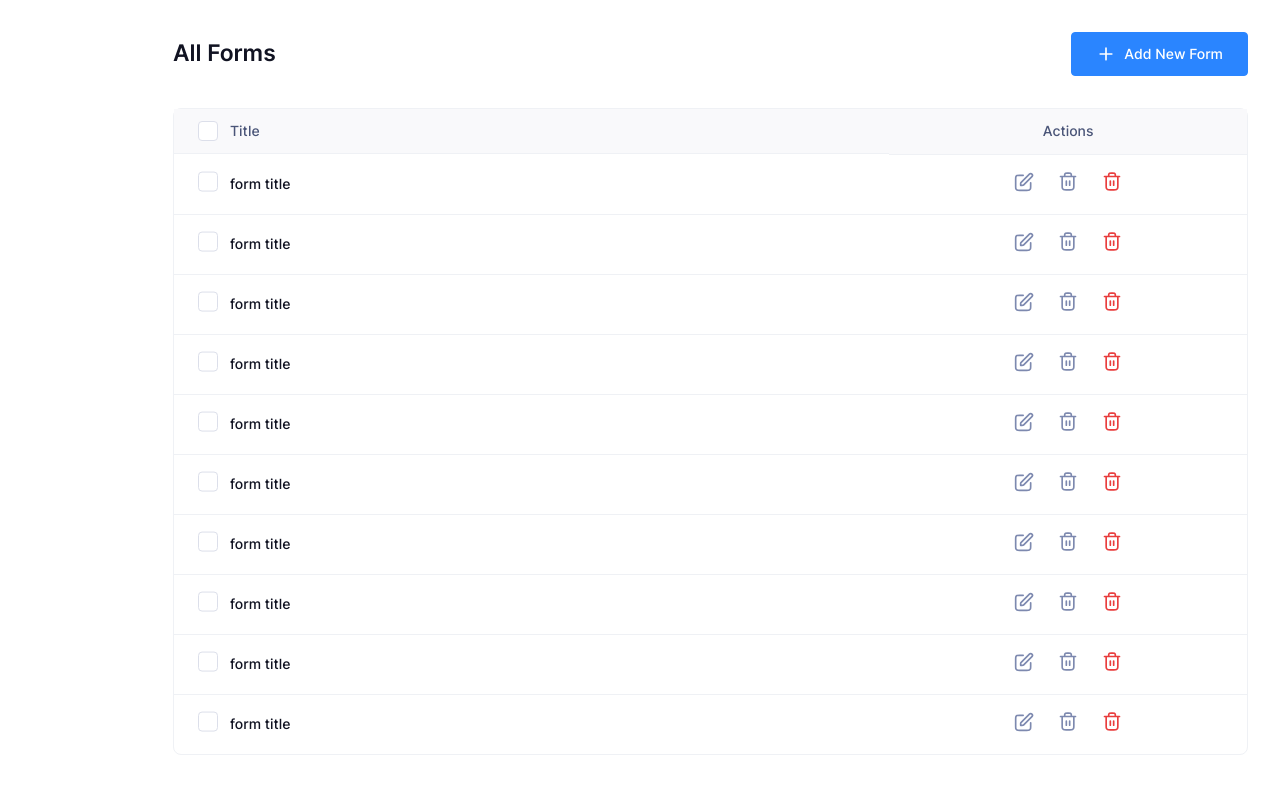
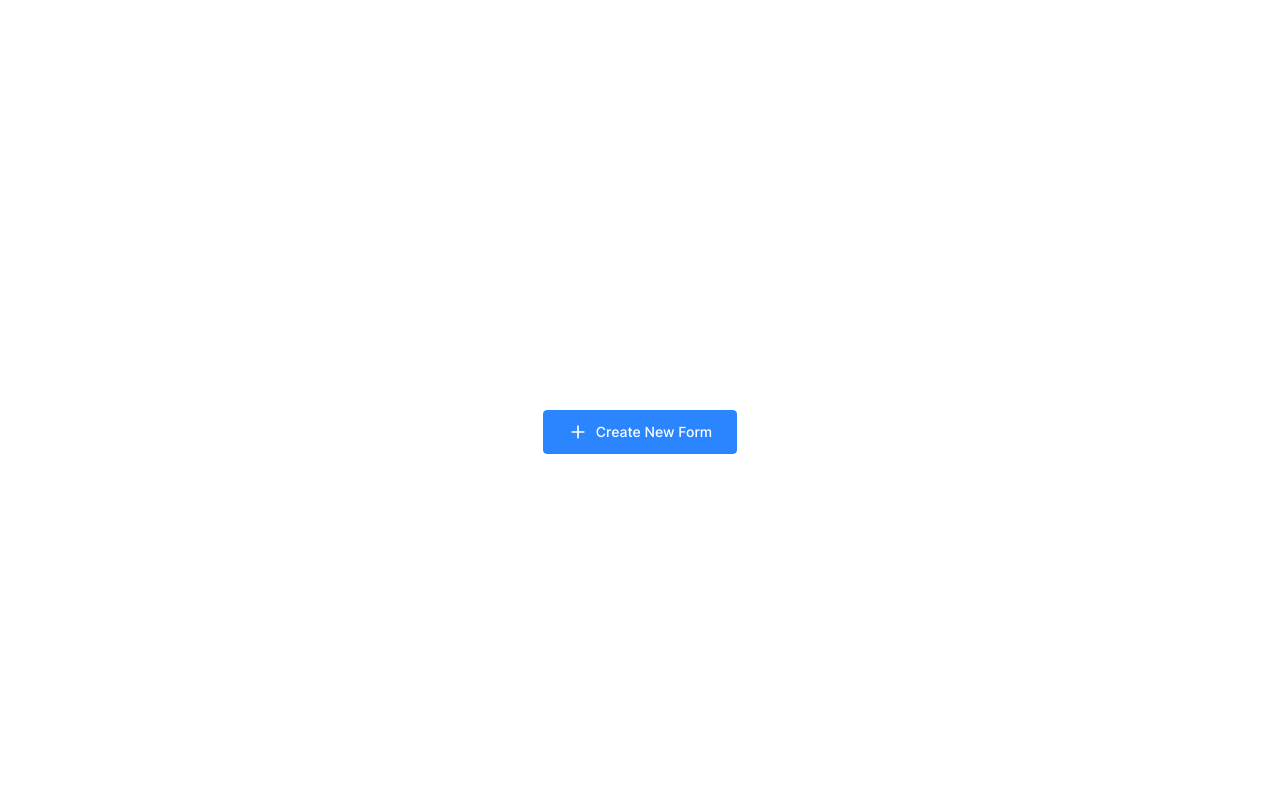
Before and after one commit to pujan98427/form-builder, a Vue app: page / in a window 1280 px wide. Shown: the top 794 px of the page. Built offline with nearby package versions, Linux system fonts and the light colour scheme; what @mertasan/tailwindcss-variables, tw-elements would draw is missing.

Commit message:
changes in readme and home page

```diff
--- a/src/views/HomeView.vue
+++ b/src/views/HomeView.vue
@@ -24,18 +24,18 @@ function addNewForm() {
 <template>
   <!-- <Header /> -->
 
-  <section class="max-w-[1139px] p-8 bg-white ml-auto 2xl:mx-auto">
-    <div class="flex items-center justify-between">
-      <h2 class="text-3xl">All Forms</h2>
+  <section class="max-w-[1139px] p-8 bg-white mx-auto">
+    <div class="flex items-center justify-center min-h-screen">
+      <!-- <h2 class="text-3xl">All Forms</h2> -->
 
       <Button classes="py-[11px] gap-2 inline-flex  px-6  text-sm" @click="addNewForm">
         <span class="inline-flex">
           <AddSvg />
         </span>
-        Add New Form
+        Create New Form
       </Button>
     </div>
-    <div
+    <!-- <div
       class="text-left bg-white mt-8 border border-base-20 rounded-lg small-v-scroll max-[1200px]:overflow-x-auto max-[1200px]:overflow-y-hidden"
     >
       <table class="w-full rounded-lg">
@@ -135,7 +135,7 @@ function addNewForm() {
             </td>
           </tr>
         </tbody>
-        <!-- <transition
+        <transition
             enter-active-class="transition ease-out duration-100"
             enter-from-class="transform opacity-0 scale-95"
             enter-to-class="transform opacity-100 scale-100"
@@ -144,9 +144,9 @@ function addNewForm() {
             leave-to-class="transform opacity-0 scale-95"
           >
             <DeleteModal v-if="show_delete_modal" @cancelDelete="cancelDelete" />
-          </transition> -->
+          </transition>
       </table>
-    </div>
+    </div> -->
     <!-- </template> -->
   </section>
 </template>
```
Also changed, not shown: 1 other file (tests, documents, lock files or other folders).
